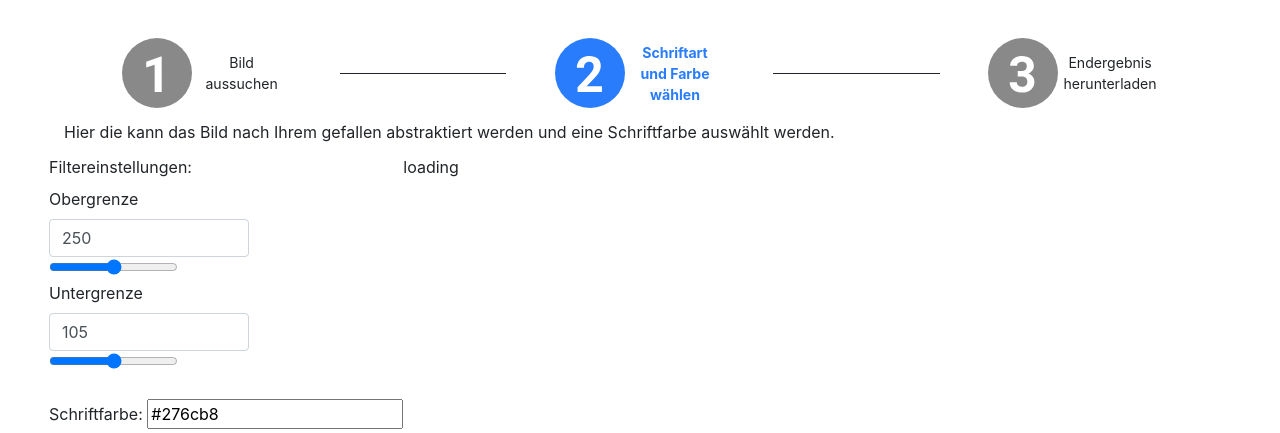
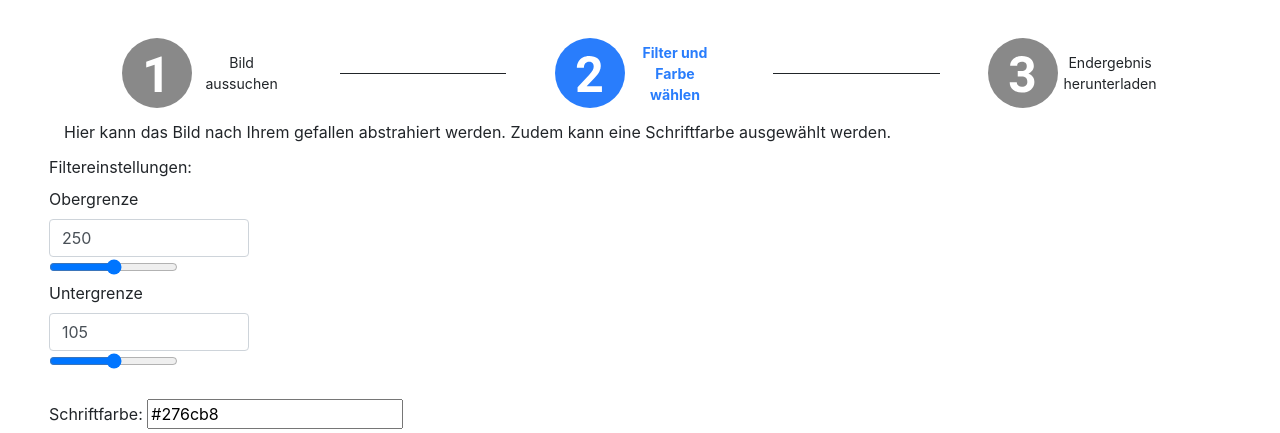
Before and after one commit to L30N74/KommDes-TypographyVisualiser, a Flask app: page /Settings in a window 1280 px wide. Shown: the top 433 px of the page. Run offline with Flask 2, Linux system fonts and the light colour scheme; some libraries are stand-ins or nearby versions.

Commit message:
small changes. typo and css style

```diff
--- a/TypographyVisualiser/static/css/step2.css
+++ b/TypographyVisualiser/static/css/step2.css
@@ -3,3 +3,8 @@
 .label-input {
     width: 200px;
 }
+
+.img-result {
+    width: 500px;
+    padding-left: 5%;
+}
--- a/TypographyVisualiser/templates/step1.html
+++ b/TypographyVisualiser/templates/step1.html
@@ -25,7 +25,7 @@
             <div class="step-two">
                 <div class="step-content">
                     <img src="../static/icons/circle_2_inactive.svg" alt="Kreis mit einer zwei">
-                    <p class="inactive-circle-description">Schriftart und Farbe wählen</p>
+                    <p class="inactive-circle-description">Filter und Farbe wählen</p>
                 </div>
             </div>
             <hr/>
@@ -56,7 +56,6 @@
         </div>
 
         <section>
-            <p>Bilder: </p>
             <div id="images">
 
             </div>
--- a/TypographyVisualiser/templates/step2.html
+++ b/TypographyVisualiser/templates/step2.html
@@ -30,7 +30,7 @@
             <div class="step-two">
                 <div class="step-content">
                     <img src="../static/icons/circle_2_active.svg" alt="Kreis mit einer zwei">
-                    <p class="active-circle-description">Schriftart und Farbe wählen</p>
+                    <p class="active-circle-description">Filter und Farbe wählen</p>
                 </div>
             </div>
             <hr/>
@@ -43,8 +43,7 @@
         </div>
     </div>
     <div class="form">
-                <p id="log" class="page-description">Hier die kann das Bild nach Ihrem gefallen abstraktiert werden und eine Schriftfarbe auswählt werden.
-        </p>
+                <p id="log" class="page-description">Hier kann das Bild nach Ihrem gefallen abstrahiert werden. Zudem kann eine Schriftfarbe ausgewählt werden.</p>
         <div class="row">
             <form method="post" id="form">
                 <div class="left-container">
@@ -101,7 +100,6 @@
                 </div>
 
                 <div class="image-container">
-                    <div class='loader'>loading</div>
                     <section id="image">
 
                     </section>
--- a/TypographyVisualiser/templates/step3.html
+++ b/TypographyVisualiser/templates/step3.html
@@ -2,10 +2,8 @@
 <html lang="de">
 <head>
     <title>Home</title>
+    <meta http-equiv="expires" content="0">
     <!--  nur fuer Step 3 - kein cache vom Browser wegen final image-->
-    <meta http-equiv="Cache-Control" content="no-cache, no-store, must-revalidate">
-    <meta http-equiv="Pragma" content="no-cache">
-    <meta http-equiv="Expires" content="0">
     <!-- Scripts -->
     <script src="https://code.jquery.com/jquery-3.2.1.min.js"></script>
     <script src="{{ url_for('static', filename='js/step3.js') }}" defer></script>
@@ -30,7 +28,7 @@
             <div class="step-two">
                 <div class="step-content">
                     <img src="../static/icons/circle_2_inactive.svg" alt="Kreis mit einer zwei">
-                    <p class="inactive-circle-description">Schriftart und Farbe wählen</p>
+                    <p class="inactive-circle-description">Filter und Farbe wählen</p>
                 </div>
             </div>
             <hr/>
```
Also changed, not shown: TypographyVisualiser/static/css/step1.css (+7 -0 lines).
